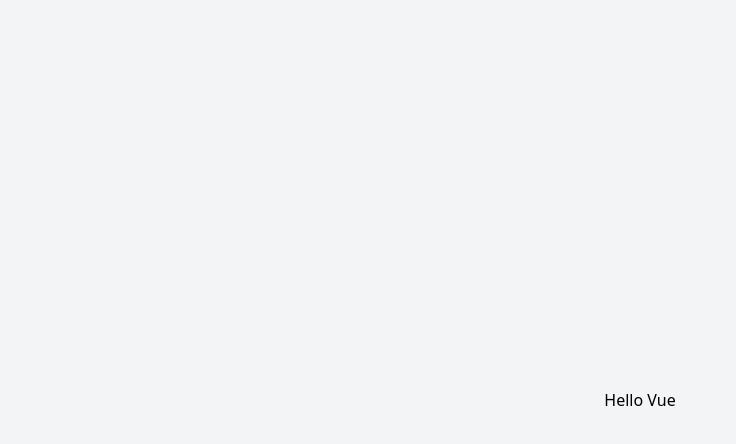
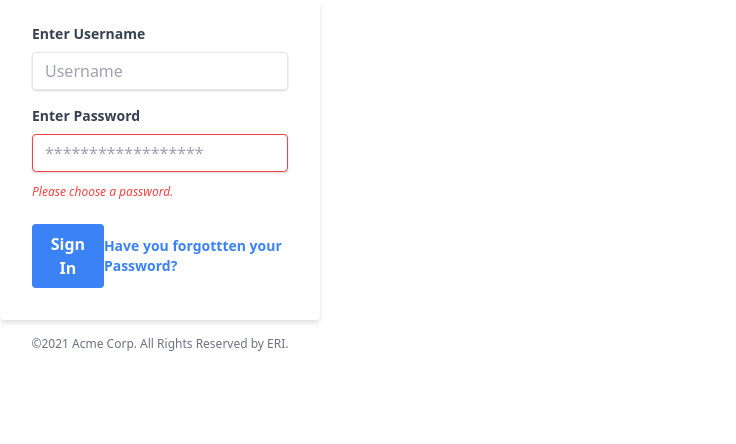
Before and after one commit to errea/Trade-ui-APP, a Nuxt app: page / in a window 1280 px wide. Shown: the top 444 px of the page, without its empty margins (0-736 px from the left). Built offline with nearby package versions, Linux system fonts and the light colour scheme.

Commit message:
App modification and page routing

```diff
--- a/components/common/NavHeader.vue
+++ b/components/common/NavHeader.vue
@@ -1,13 +1,48 @@
 <template>
-  <div
-    class="relative flex items-top justify-center min-h-screen bg-gray-100 sm:items-center sm:pt-0"
-  >
-  <h1>Hello Vue</h1>
-  </div>
+    <div class="w-full max-w-xs">
+  <form class="bg-white shadow-md rounded px-8 pt-6 pb-8 mb-4">
+    <div class="mb-4">
+      <label class="block text-gray-700 text-sm font-bold mb-2" for="username">
+        Enter Username
+      </label>
+      <input class="shadow appearance-none border rounded w-full py-2 px-3 text-gray-700 leading-tight focus:outline-none focus:shadow-outline" id="username" type="text" placeholder="Username">
+    </div>
+    <div class="mb-6">
+      <label class="block text-gray-700 text-sm font-bold mb-2" for="password">
+        Enter Password
+      </label>
+      <input class="shadow appearance-none border border-red-500 rounded w-full py-2 px-3 text-gray-700 mb-3 leading-tight focus:outline-none focus:shadow-outline" id="password" type="password" placeholder="******************">
+      <p class="text-red-500 text-xs italic">Please choose a password.</p>
+    </div>
+    <div class="flex items-center justify-between">
+      <button class="bg-blue-500 hover:bg-blue-700 text-white font-bold py-2 px-4 rounded focus:outline-none focus:shadow-outline" type="button">
+        Sign In
+      </button>
+      <a class="inline-block align-baseline font-bold text-sm text-blue-500 hover:text-blue-800" href="#">
+        Have you forgottten your Password?
+      </a>
+    </div>
+  </form>
+  <p class="text-center text-gray-500 text-xs">
+    &copy;2021 Acme Corp. All Rights Reserved by ERI.
+  </p>
+</div>
 </template>
 
+
 <script>
+
 export default {
-  name: 'NuxtTutorial',
-}
+    name: 'NavHeader',
+    components: {
+  },
+  data () {
+    return {
+    };
+  },
+  computed: {
+  },
+  methods: {
+  }
+};
 </script>
--- a/components/form/LoginForm.vue
+++ b/components/form/LoginForm.vue
@@ -19,7 +19,7 @@
         Sign In
       </button>
       <a class="inline-block align-baseline font-bold text-sm text-blue-500 hover:text-blue-800" href="#">
-        hAVE YOU Forgottten your Password?
+        Have you forgottten your Password?
       </a>
     </div>
   </form>
--- a/pages/loginform/index.vue
+++ /dev/null
@@ -1,9 +0,0 @@
-<template>
-  <LoginForm />
-</template>
-
-<script>
-export default {
-  name: 'LoginForm',
-}
-</script>
```
Also changed, not shown: components/common/NavSubHeader.vue (deleted).
